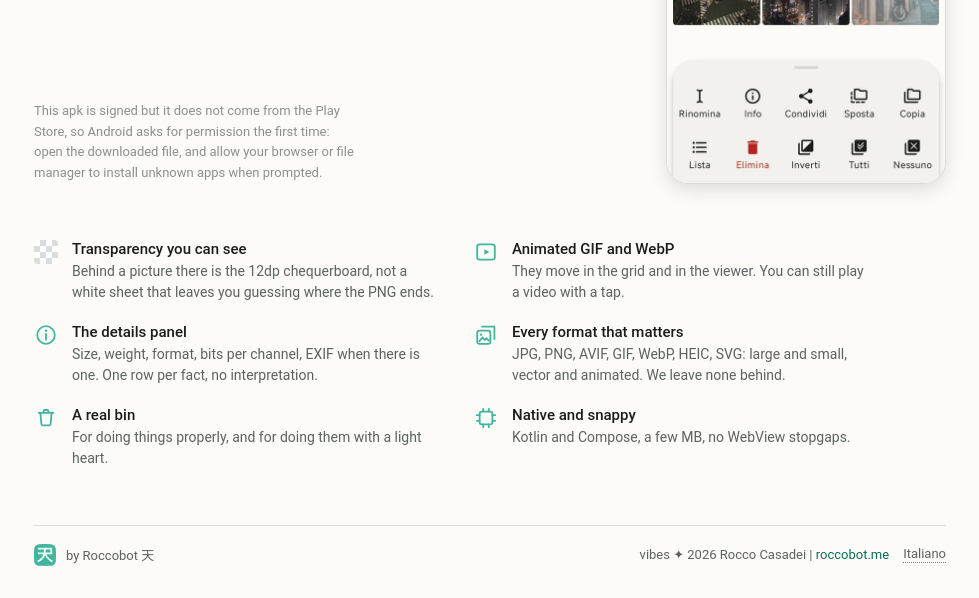
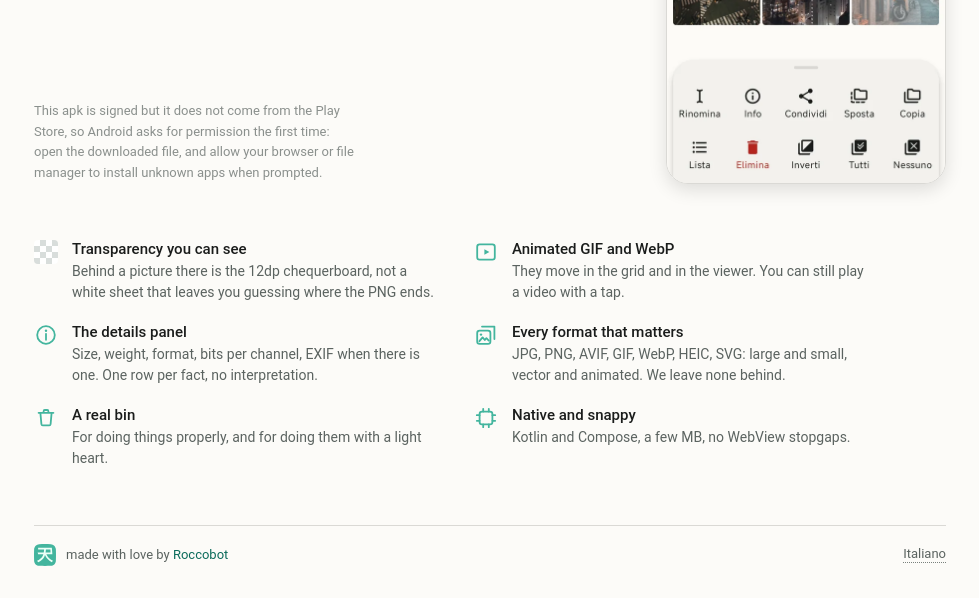
Before and after one commit to Roccobot/AIV, a plain HTML site: page publish/index.html in a window 1280 px wide. Shown: the part 404-1002 px from the top of the page, without its empty margins (150-1129 px from the left). Drawn offline with Linux system fonts and the light colour scheme; no server answers.

Commit message:
pagina di download: nel piede resta la firma dell'app e il cambio lingua (#152)
LA FIRMA È QUELLA DELL'APP, presa da `Identity.kt` e non riscritta a memoria: là
dice 'made with love by Roccobot' con la stella davanti e il glifo U+5929 in
fondo, e 'Roccobot' collegato a roccobot.me. Qui restano la frase e il
collegamento. ⚠️ La stella e il glifo finale non ci sono perché la mini icona
accanto è già quel disegno: apre la riga come la stella apre quella dell'app. Se
li rivuole, si aggiungono.

⚠️ NON SI TRADUCE e non entra nel dizionario dei testi, ed è la stessa regola che
l'app scrive in testa a quel file: è una firma, non un testo dell'interfaccia.

VIA TUTTO IL RESTO, su sua richiesta: la riga 'vibes 2026 Rocco Casadei |
roccobot.me' e il carattere che chiudeva la firma vecchia. Nel piede restano due
cose sole, la firma a sinistra e il cambio lingua a destra.

⚠️ E RESTANO SULLA STESSA RIGA ANCHE SUL TELEFONO: la riga era `flex-wrap:wrap`,
quindi sotto una certa larghezza il cambio lingua andava a capo. Adesso è
`nowrap`, e ci stanno: a 390px la firma misura circa 200px e il tasto una
cinquantina.

MISURATO nei quattro casi (chiaro e scuro, 1000px e 390px): la firma dice la
frase giusta, il collegamento punta a roccobot.me, e i due elementi stanno sulla
stessa riga in tutti e quattro.


Claude-Session: https://claude.ai/code/session_01FNokLxFpXzUrzsZvKaAAN4

Co-authored-by: Claude <noreply@anthropic.com>

```diff
--- a/publish/index.html
+++ b/publish/index.html
@@ -183,10 +183,12 @@
   footer{max-width:960px; width:100%; margin:56px auto 0; padding:0 24px 32px}
   .piede-riga{
     border-top:1px solid var(--outline-variant); padding-top:18px;
-    display:flex; flex-wrap:wrap; gap:12px 24px; align-items:center; justify-content:space-between;
+    /* ⚠️ `nowrap`: firma a sinistra e lingua a destra sulla STESSA riga anche sul
+       telefono, come ha chiesto l'utente. Ci stanno: a 390px la firma misura circa
+       200px e il tasto una cinquantina. */
+    display:flex; flex-wrap:nowrap; gap:12px 24px; align-items:center; justify-content:space-between;
   }
-  .firma, .diritti{display:flex; align-items:center; gap:10px; font-size:13px; color:var(--text-muted)}
-  .diritti{gap:14px}
+  .firma{display:flex; align-items:center; gap:10px; font-size:13px; color:var(--text-muted)}
   .lingua{
     font:inherit; font-size:13px; color:var(--text-muted); background:none; border:0;
     border-bottom:1px dotted var(--outline); padding:0 0 1px; cursor:pointer;
@@ -304,12 +306,15 @@
         <path d="M512,1023.36c-90.79,0-182.86-2.05-273.66-6.08-119.58-5.97-225.65-112.04-231.62-231.62C-1.35,604.07-1.35,419.93,6.73,238.34,12.69,118.76,118.76,12.69,238.35,6.73,329.14,2.69,421.21.64,512,.64s182.86,2.05,273.66,6.08c119.58,5.96,225.65,112.03,231.62,231.62,8.08,181.58,8.08,365.72,0,547.31-5.96,119.58-112.03,225.65-231.62,231.62-90.79,4.04-182.86,6.08-273.65,6.08Z" fill="var(--accent)"></path>
         <path d="M574.47,477.47h280.3l-24.03-302.06H191.65v75.89h278.7c-4,54.64-9.61,103.98-17.62,149.51H170.03l21.62,76.65h242.66c-12.01,40.98-26.43,75.89-44.05,103.98-48.85,77.41-131.34,144.96-248.27,201.88l53.66,65.27c128.14-66.79,219.44-144.96,273.1-235.27,16.02-27.32,29.63-59.96,42.45-97.9,59.26,142.68,164.98,253.49,317.94,333.18l52.86-65.27c-148.96-72.1-251.47-173.8-307.53-305.85ZM555.25,251.3h208.54l6.56,149.51h-232.72c7.21-44.02,12.81-94.11,17.62-149.51Z" fill="var(--glyph)"></path>
       </svg>
-      <span>by Roccobot 天</span>
+      <!-- ⚠️ LA FIRMA È QUELLA DELL'APP, parola per parola (`Identity.kt`, `Signature`):
+           là dice '✦ made with love by Roccobot 天', con 'Roccobot' collegato a
+           roccobot.me. Qui la stella e il 天 finale non ci sono, perché la mini icona
+           accanto è già quel glifo: apre la riga come la stella apre quella dell'app.
+           ⚠️ NON SI TRADUCE e non sta nel dizionario dei testi, ed è la stessa regola
+           dell'app: è una firma, non un testo dell'interfaccia. -->
+      <span>made with love by <a href="https://roccobot.me">Roccobot</a></span>
     </div>
-    <div class="diritti">
-      <span id="diritti"></span>
-      <button type="button" class="lingua" id="lingua"></button>
-    </div>
+    <button type="button" class="lingua" id="lingua"></button>
   </div>
 </footer>
 
@@ -468,14 +473,6 @@
       corpo.textContent = T.fatti[f][1];
     }
 
-    var diritti = el('diritti');
-    svuota(diritti);
-    diritti.appendChild(document.createTextNode('vibes ✦ ' + new Date().getFullYear() + ' Rocco Casadei | '));
-    var sito = document.createElement('a');
-    sito.href = 'https://roccobot.me';
-    sito.textContent = 'roccobot.me';
-    diritti.appendChild(sito);
-
     var tastoLingua = el('lingua');
     tastoLingua.textContent = T.altra;
     tastoLingua.title = T.titoloAltra;
```
